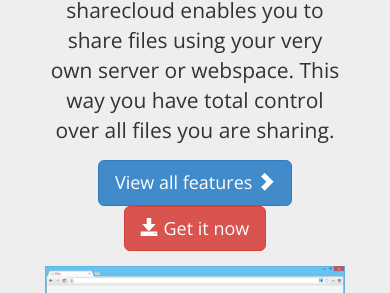
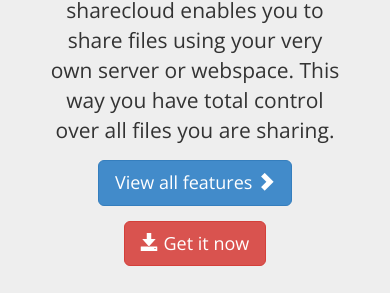
Before and after one commit to sharecloud/sharecloud.github.io, a plain HTML site: page index.html in a window 390 px wide. Shown: the part 254-547 px from the top of the page. Drawn offline with nearby package versions, Linux system fonts and the light colour scheme.

Commit message:
some (mobile) improvements

```diff
--- a/css/main.css
+++ b/css/main.css
@@ -10,6 +10,10 @@
 .navbar-brand,
 h1, h2 {
     font-weight:600;
+}
+
+.container p a.btn {
+	margin-bottom: 15px;
 }
 
 .jumbotron {
```
Also changed, not shown: features.html (+1 -1 lines).
